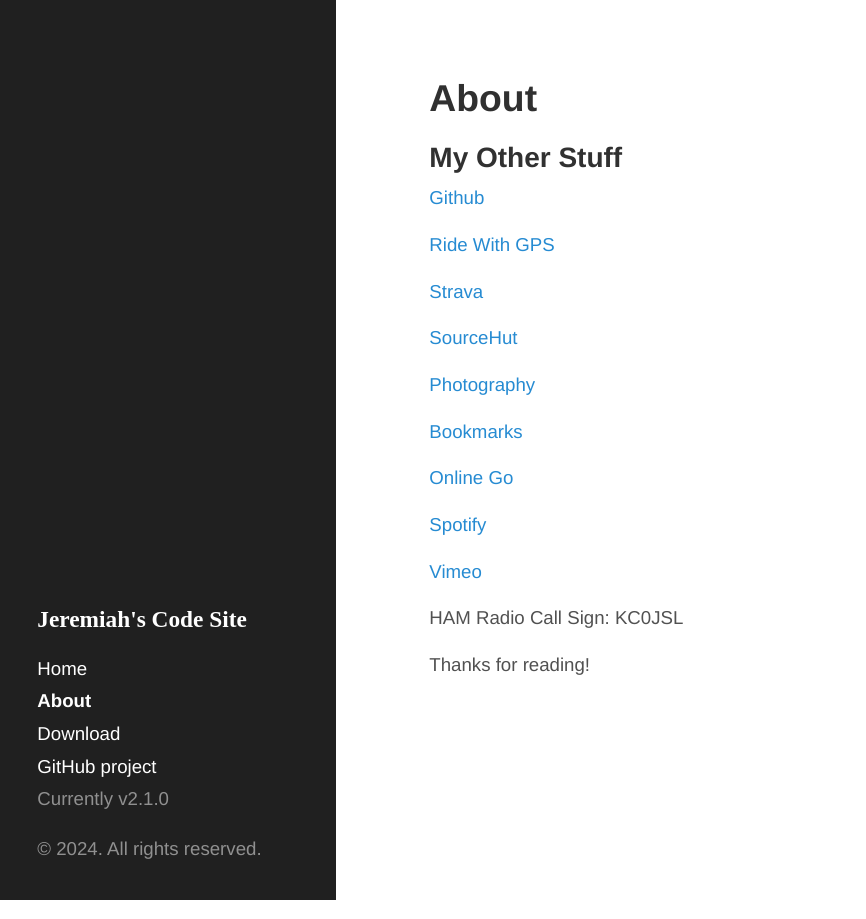
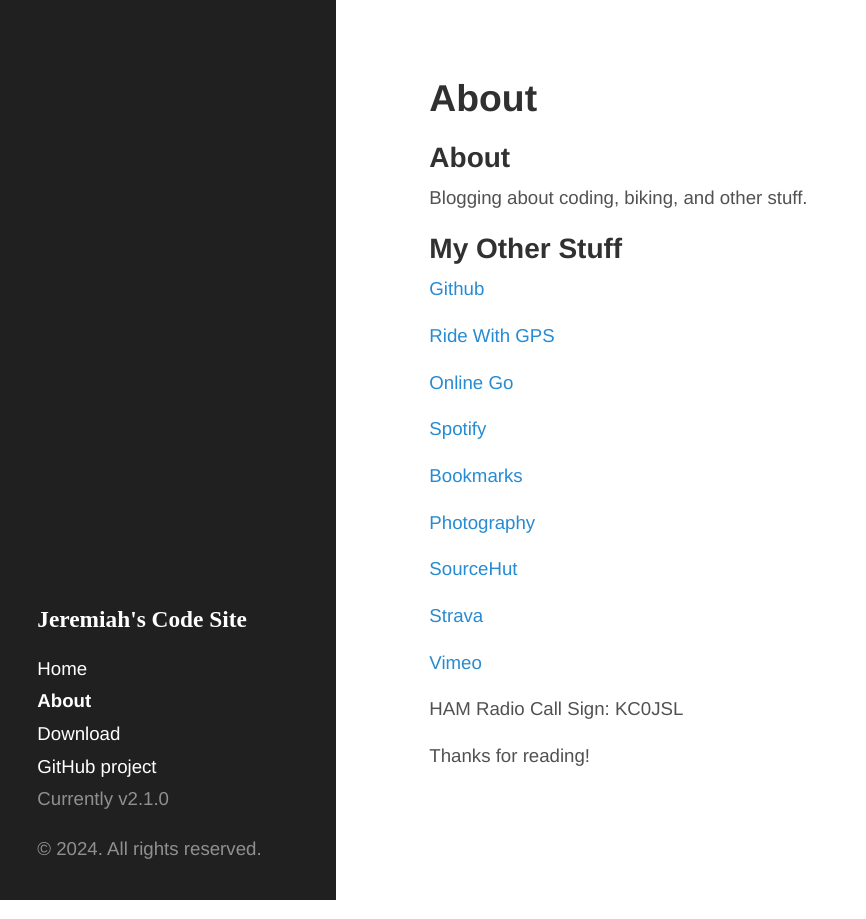
Before and after one commit to jl2/jl2.github.io, a Jekyll site: the page built from about.md, in a window 1280 px wide. Shown: the whole page, without its empty margins (0-866 px from the left). Built offline with Jekyll 4.4.1, drawn with Linux system fonts in a browser that asks for light colours.

Commit message:
Update about

```diff
--- a/about.md
+++ b/about.md
@@ -2,6 +2,10 @@
 layout: page
 title: About
 ---
+
+## About
+
+Blogging about coding, biking, and other stuff.
 
 ## My Other Stuff
 
@@ -9,17 +13,17 @@ title: About
 
 [Ride With GPS](https://ridewithgps.com/users/1143308/)
 
-[Strava](https://www.strava.com/athletes/11187617)
+[Online Go](https://online-go.com/player/1486730/)
+
+[Spotify](https://open.spotify.com/user/lyy5guo0hag0k3l9b6agjygwh)
+
+[Bookmarks](https://pinboard.in/u:jlarocco/)
+
+[Photography](http://www.laroccophoto.com)
 
 [SourceHut](https://git.sr.ht/~jl2/)
 
-[Photography](http://www.laroccophoto.com)
-
-[Bookmarks](https://pinboard.in/u:jlarocco/)
-
-[Online Go](https://online-go.com/player/1486730/)
-
-[Spotify](https://open.spotify.com/user/lyy5guo0hag0k3l9b6agjygwh)
+[Strava](https://www.strava.com/athletes/11187617)
 
 [Vimeo](https://vimeo.com/user5403988)
 
```
